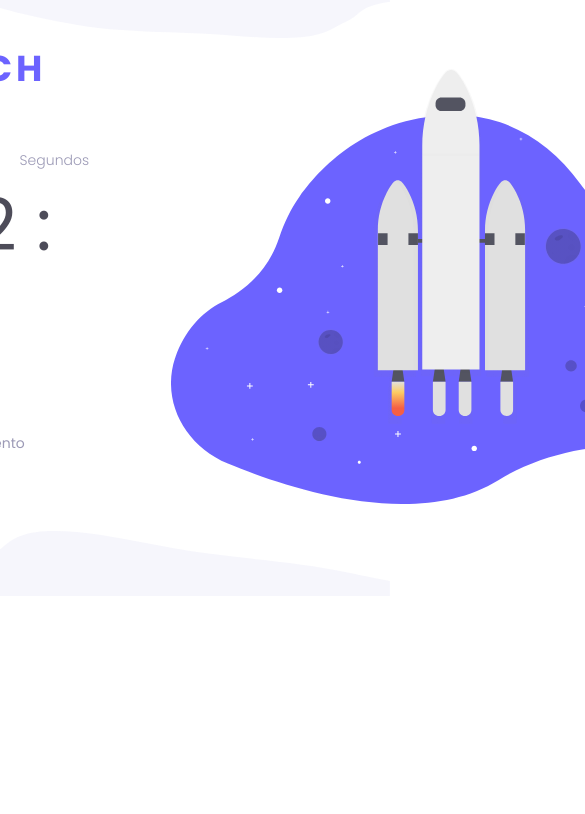
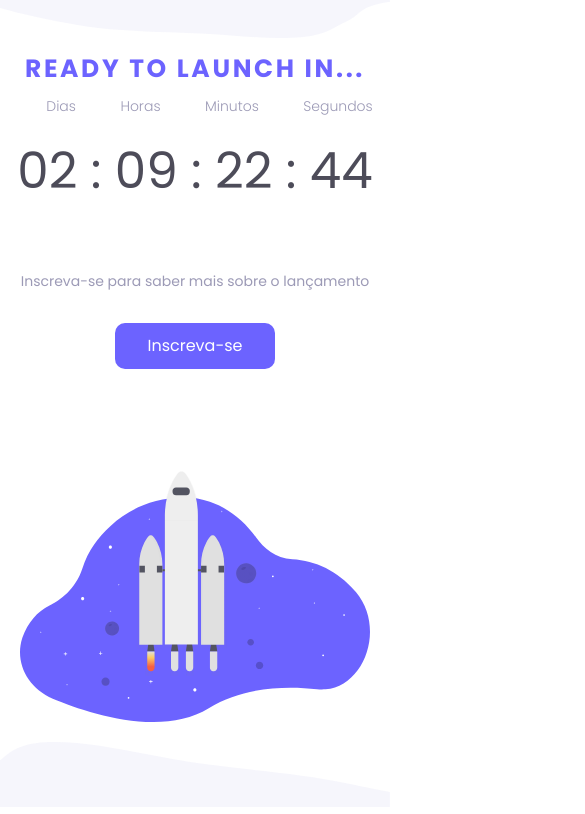
Before and after one commit to caua2006/rocketcoffee, a plain HTML site: page countdown timer/index.html in a window 390 px wide. Shown: the top 814 px of the page, 585 px wide, since content can reach past the window. Drawn offline with Linux system fonts and the light colour scheme.

Commit message:
atuallização countdown timer responsivo

```diff
--- a/countdown timer/style.css
+++ b/countdown timer/style.css
@@ -12,7 +12,7 @@
     --text-color: #9C9AB6;
   }
 body {
-    height: 100vh;
+    width: 100%;
 }
 #top-image img,
 #bottom-image img {
@@ -89,3 +89,32 @@ main {
     text-align: center;
     /* border: 1px solid red; */
 }
+
+@media (max-width:650px) {
+    main {
+        flex-direction: column;
+        align-items: center;
+        text-align: center;
+    }
+    main > img {
+        width: 100%;
+        padding: 20px;
+    }
+    .timer h1 {
+        font-size: 25px;
+    }
+    .countdown {
+        width: 100%;
+        display: flex;
+        flex-direction: column;
+        align-items: center;
+    }
+    .time-name {
+        display: flex;
+        justify-content: space-between;
+        gap: 0;
+    }
+    .time {
+        font-size: 50px;
+    }
+}
```
